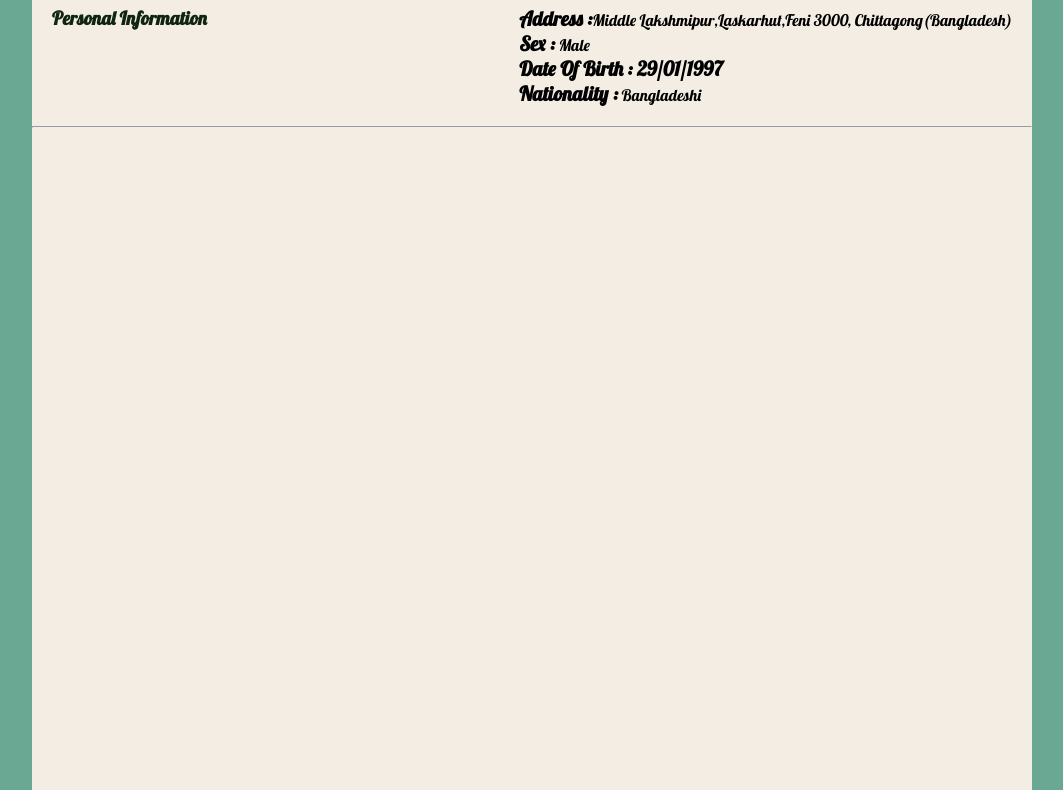
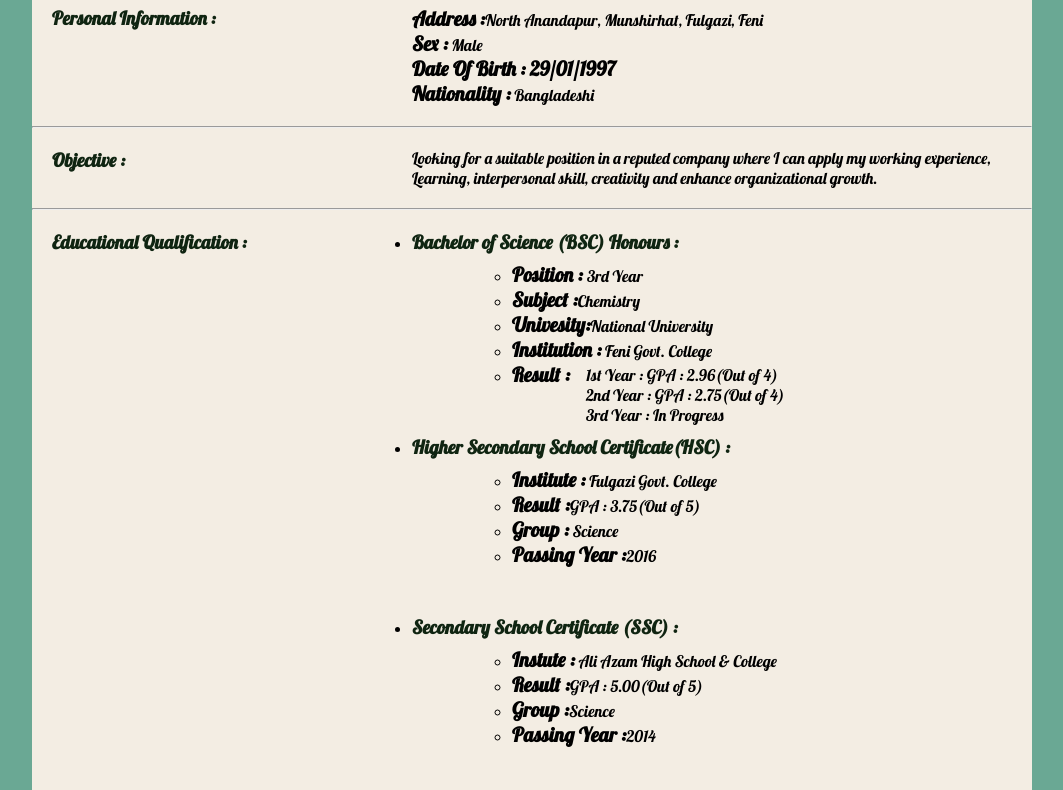
Before and after one commit to souravnath1245/resume2, a plain HTML site: page index.html in a window 1280 px wide. Shown: the part 156-946 px from the top of the page, without its empty margins (108-1171 px from the left). Drawn offline with Linux system fonts and the light colour scheme.

Commit message:
My short cv-project

```diff
--- a/index.html
+++ b/index.html
@@ -11,16 +11,16 @@
 <body>
     <div class="container">
         <header>
-            <img class='myImage' src="./sourav.jpg" >
+            <img class='myImage' src="./IMG-20210124-WA0000.jpg" >
             <div class="header-bio">
-                <h1>Sourav Kumar Nath</h1>
-                <h3>Web Developer</h3>
+                <h1>FAISAL  &nbsp; AHAMMED</h1>
+                <h3>Grapic Designer</h3>
             </div>
 
             <div class="header-contact">
-                <p><a href="mailto:souravnath1245@gmail.com ? Subject=Text Email&body:test body"  ><span class="item">Email :</span>souravnath1245@gmail.com</a></p>
+                <p><a href="mailto:priysh.feni14@gmail.com? Subject=Text Email&body:test body"  ><span class="item">Email :</span>Priysh.feni14@gmail.com</a></p>
                 <p><a href="https://gifted-knuth-616483.netlify.app" target="_blank"><span class="item" >Website :</span>www.programmersourav.com</a></p>
-                <p><a href="tel:01747332262"><span class="item">Phone :</span> +01747332262</a></p>
+                <p><a href="tel:01834214450"><span class="item">Phone :</span> +01834214450</a></p>
             </div>
         </header>
         <div class="div-clear"></div>
@@ -28,16 +28,104 @@
         <main>
             <section class="personal-section ">
                 <div class="left-part">
-                    <h3>Personal Information</h3>
+                    <h3>Personal Information :</h3>
                 </div>
                 <div class="right-part">
-                    <p><span class="item">Address :</span>Middle Lakshmipur,Laskarhut,Feni 3000, Chittagong(Bangladesh)</p>
+                    <p><span class="item">Address :</span>North Anandapur, Munshirhat, Fulgazi, Feni</p>
                     <p><span class="item">Sex :</span> Male</p>
                     <p><span class="item">Date Of Birth : 29/01/1997</span></p>
                     <p><span class="item">Nationality :</span> Bangladeshi</p>
                 </div>
                 <hr class="div-clear">
             </section>
+            <section class="Objection-section">
+            <div class="left-part">
+                <h3>Objective :</h3>
+            </div>
+            <div class="right-part">
+                Looking for a suitable position in a reputed company where I can apply my working experience, Learning, interpersonal skill, creativity and enhance organizational growth.
+
+            </div>
+            </section>
+            <hr class='div-clear'>
+            <selection class="edulation-selection">
+                <div class="left-part">
+                    <h3>Educational Qualification :</h3>
+                </div>
+                <div class="right-part">
+                    <ul class="mainListPart">
+                        <li>
+                            <h3>Bachelor of Science (BSC) Honours :</h3>
+                        </li>
+                        <ul class=subListPart>
+                            <li>
+                                <p><span class="item">Position : </span> 3rd Year</p>
+                            </li>
+                            <li>
+                                <p><span class="item">Subject  :</span>Chemistry</p>
+                            </li>
+                            <li>
+                                <p><span class="item">Univesity:</span>National University</p>
+                            </li>
+                            <li>
+                                <p><span class="item">Institution :</span> Feni Govt. College</p>
+                            </li>
+                            <li>
+                                <p><span class="item">Result :</span>
+                                    <ul class="subListPart2">
+                                        <li><span class="item-small">1st Year :</span> GPA : 2.96(Out of 4)</li>
+                                        <li><span class="item-small">2nd Year :</span> GPA : 2.75(Out of 4)</li>
+                                        <li><span class="item-small">3rd Year :</span> In Progress</li>
+                                    </ul>
+                                </p>
+                            </li>
+
+                        </ul>
+                    </ul>
+                </div>
+                <div class="right-part">
+                    <ul class="mainListPart">
+                        <li>
+                            <h3>Higher Secondary School Certificate(HSC) :</h3>
+                        </li>
+                        <ul class="subListPart">
+                            <li>
+                                <p><span class="item">Institute :</span> Fulgazi Govt. College</p>
+                            </li>
+                            <li>
+                                <p><span class="item">Result :</span>GPA : 3.75(Out of 5)</p>
+                            </li>
+                            <li>
+                                <p><span class="item">Group :</span> Science</p>
+                            </li>
+                            <li>
+                                <p><span class="item">Passing Year :</span>2016</p>
+                            </li>
+                        </ul>
+                    </ul>
+                </div>
+                <div class="right-part">
+                    <ul class="mainListPart">
+                        <li>
+                            <h3>Secondary School Certificate (SSC) :</h3>
+                        </li>
+                        <ul class="subListPart">
+                            <li>
+                                <p><span class="item">Instute :</span> Ali Azam High School & College</p>
+                            </li>
+                            <li>
+                                <p><span class="item">Result :</span>GPA : 5.00(Out of 5)</p>
+                            </li>
+                            <li>
+                                <p><span class="item">Group :</span>Science</p>
+                            </li>
+                            <li>
+                                <p><span class="item">Passing Year :</span>2014</p>
+                            </li>
+                        </ul>
+                    </ul>
+                </div>
+            </selection>
 
         </main>
         <footer>
--- a/style.css
+++ b/style.css
@@ -18,9 +18,9 @@ h6 {
   clear: both;
 }
 .myImage {
-  width: 130px;
+  width: 100px;
   height: 100px;
-  padding: 20px;
+  padding: 20px 25px;
   float: left;
 }
 .container {
@@ -57,4 +57,20 @@ h6 {
 .right-part {
   float: right;
   padding: 20px;
+  width: 600px;
 }
+
+.mainListPart {
+}
+.subListPart {
+  width: 500px;
+  margin: 8px 100px;
+  position: relative;
+}
+.subListPart2 {
+  list-style-type: none;
+  width: 300px;
+  position: absolute;
+  top: 103px;
+  left: 74px;
+}
```
Also changed, not shown: IMG-20210124-WA0000.jpg (added).
